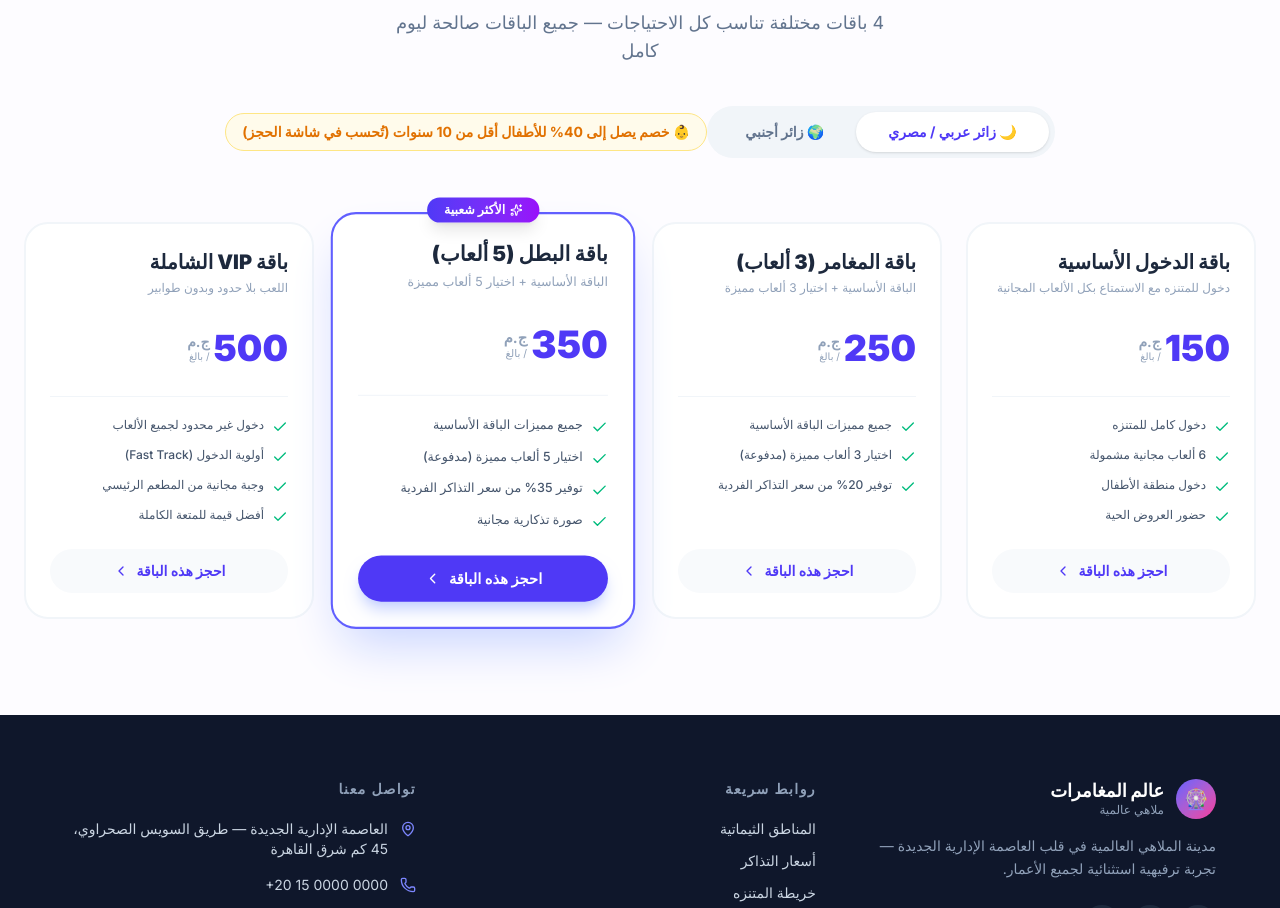
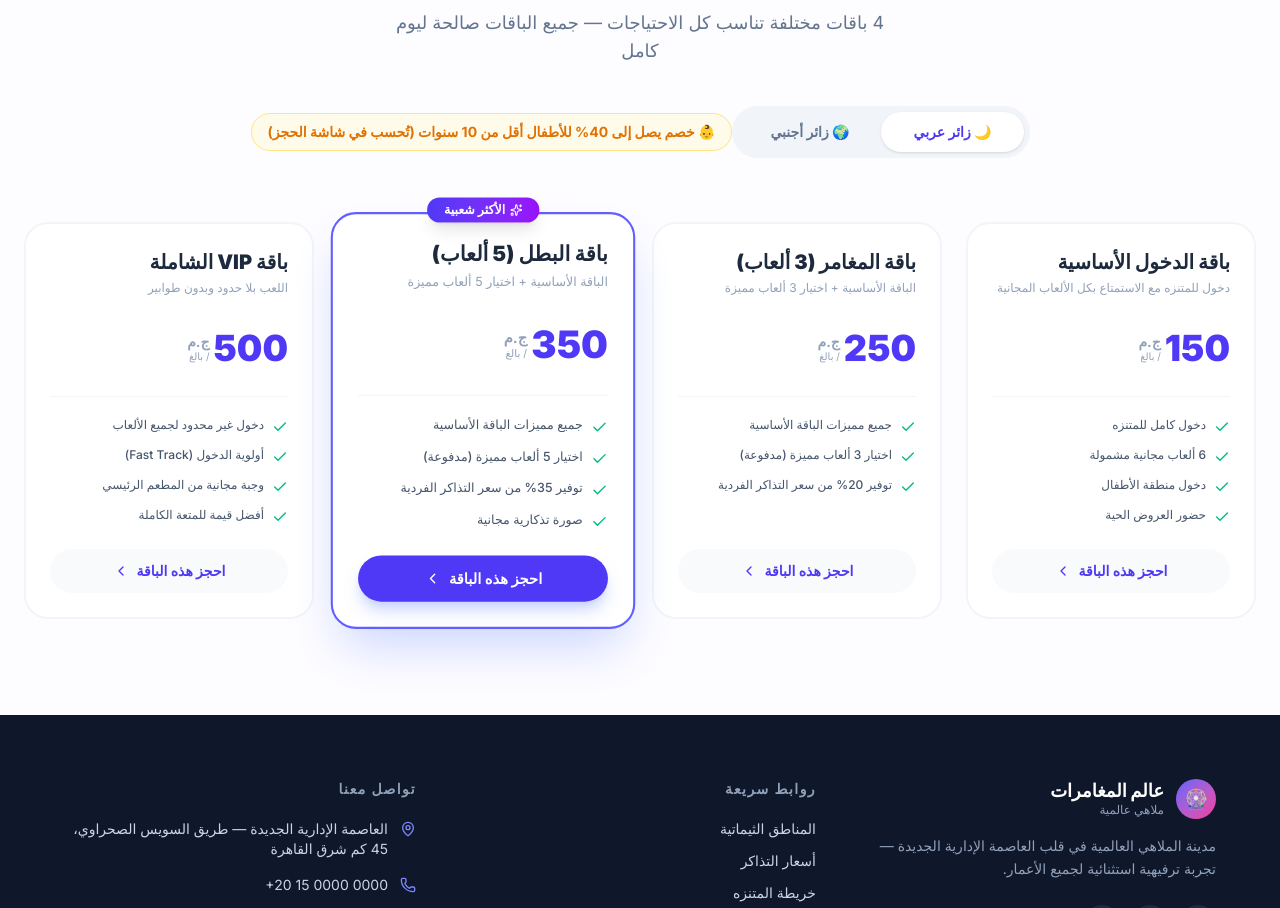
Before and after one commit to AhmedRadwan456/clubs, a Next.js app: page / in a window 1280 px wide. Shown: the part 3291-4199 px from the top of the page. Built offline with nearby package versions, Linux system fonts and the light colour scheme.

Commit message:
fix: change 'Arab / Egyptian' to just 'Arab'

```diff
--- a/src/app/components/BookingModal.js
+++ b/src/app/components/BookingModal.js
@@ -31,7 +31,7 @@ export default function BookingModal({ initialData, onClose, lang }) {
     ar: {
       title: "إتمام الحجز",
       subtitle: "حدد تفاصيل تذكرتك وعدد الأفراد",
-      arab: "🌙 زائر عربي / مصري",
+      arab: "🌙 زائر عربي",
       foreign: "🌍 زائر أجنبي",
       pkg1: "باقة الدخول الأساسية (مجاني فقط)",
       pkg2: "باقة المغامر (+3 ألعاب مدفوعة)",
@@ -72,7 +72,7 @@ export default function BookingModal({ initialData, onClose, lang }) {
     en: {
       title: "Complete Booking",
       subtitle: "Select ticket details and number of visitors",
-      arab: "🌙 Arab / Egyptian",
+      arab: "🌙 Arab",
       foreign: "🌍 International",
       pkg1: "Basic Entry (Free Rides Only)",
       pkg2: "Adventurer (+3 Premium Rides)",
--- a/src/app/components/PricingSection.js
+++ b/src/app/components/PricingSection.js
@@ -13,7 +13,7 @@ export default function PricingSection({ onBook, lang }) {
       title2: "المغامرة",
       title3: "المناسبة لك",
       desc: "4 باقات مختلفة تناسب كل الاحتياجات — جميع الباقات صالحة ليوم كامل",
-      arabBtn: "🌙 زائر عربي / مصري",
+      arabBtn: "🌙 زائر عربي",
       foreignBtn: "🌍 زائر أجنبي",
       discount: "👶 خصم يصل إلى 40% للأطفال أقل من 10 سنوات (تُحسب في شاشة الحجز)",
       currency: "ج.م",
@@ -33,7 +33,7 @@ export default function PricingSection({ onBook, lang }) {
       title2: "Adventure",
       title3: "",
       desc: "4 different packages to suit all needs — all packages are valid for a full day",
-      arabBtn: "🌙 Arab / Egyptian",
+      arabBtn: "🌙 Arab",
       foreignBtn: "🌍 International",
       discount: "👶 Up to 40% discount for children under 10 (calculated at checkout)",
       currency: "EGP",
```
